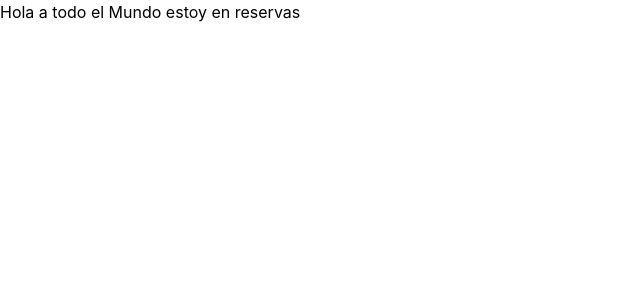
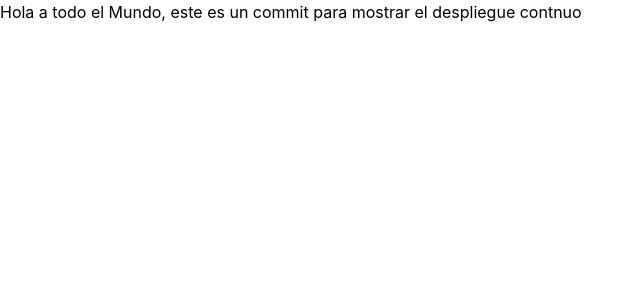
Before and after one commit to juangomez177/SITAS-frontend-virtual, a Next.js app: page /reservas in a window 1280 px wide. Shown: the top 300 px of the page, without its empty margins (0-643 px from the left). Built offline with nearby package versions, Linux system fonts and the light colour scheme.

Commit message:
test: test versel

```diff
--- a/app/reservas/page.tsx
+++ b/app/reservas/page.tsx
@@ -2,7 +2,7 @@
 export default function Web() {
     return (
         <>
-            <div> Hola a todo el Mundo estoy en reservas</div>
+            <div> Hola a todo el Mundo, este es un commit para mostrar el despliegue contnuo</div>
         </>
     )
 }
```
